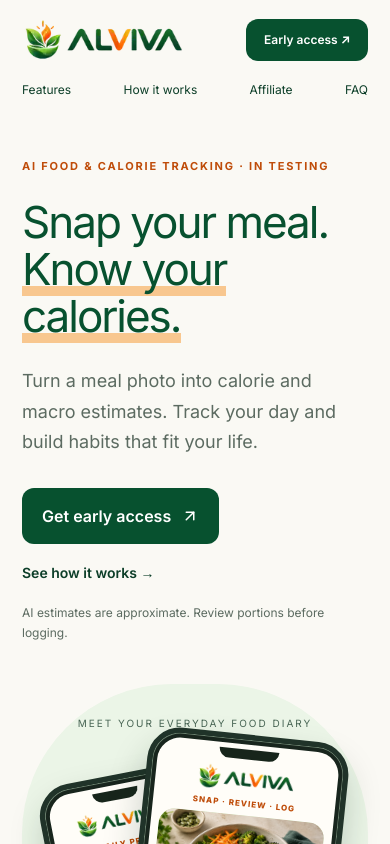
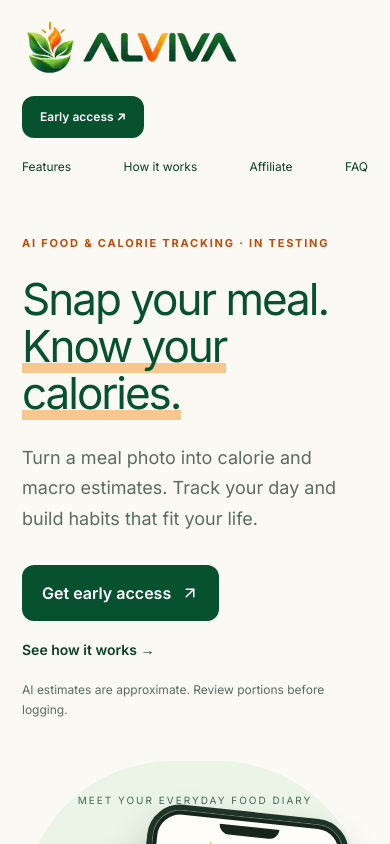
Before and after one commit to AHASEE/alviva, a Next.js app: page / in a window 390 px wide. Shown: the top 844 px of the page. Built offline with nearby package versions, Linux system fonts and the light colour scheme.

Commit message:
Fix desktop navbar alignment and responsive logo sizing

```diff
--- a/src/components/Navbar.tsx
+++ b/src/components/Navbar.tsx
@@ -3,16 +3,17 @@
 
 export default function Navbar() {
   return (
-    <nav className="nav">
+    <header className="site-header">
+      <nav className="nav" aria-label="Main navigation">
         <Link href="/" className="brand" aria-label="Alviva home">
           <Image
             src="/images/alviva-navbar.svg"
             alt="Alviva"
             width={220}
             height={58}
+            className="brand-logo"
             priority
             unoptimized
-          style={{ display: "block", width: "clamp(160px, 42vw, 220px)", height: "auto" }}
           />
         </Link>
         <div className="navlinks">
@@ -21,7 +22,10 @@
           <Link href="/affiliate">Affiliate</Link>
           <Link href="/#faq">FAQ</Link>
         </div>
-      <Link className="button small" href="/#early-access">Early access ↗</Link>
+        <Link className="button small nav-cta" href="/#early-access">
+          Early access ↗
+        </Link>
       </nav>
+    </header>
   );
 }
```
Lines whose indentation alone changed are shown as unchanged.
